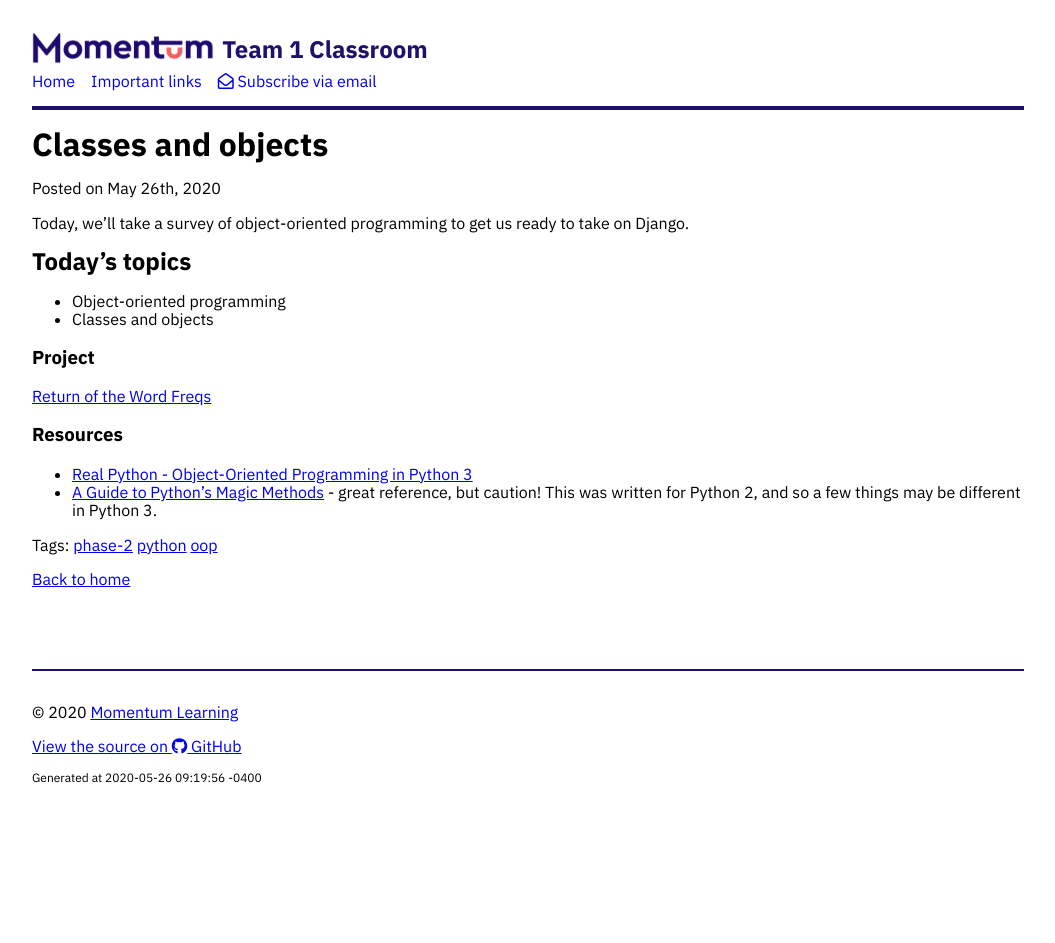
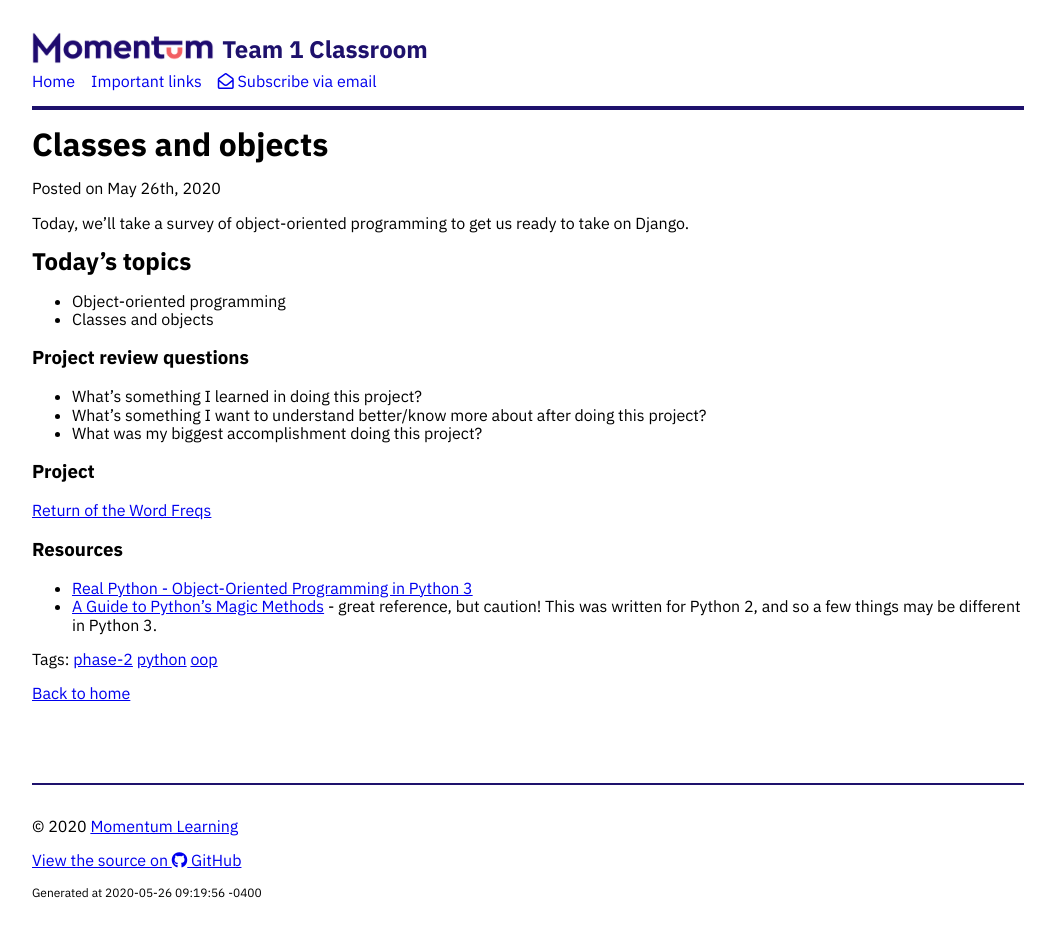
Before and after one commit to Momentum-Morehouse-2/Momentum-Morehouse-2.github.io, a Jekyll site: the page built from _posts/2020-05-26-classes-and-objects.md, in a window 1280 px wide. Shown: the whole page, without its empty margins (112-1167 px from the left). Built offline with Jekyll 4.4.1, drawn with Linux system fonts in a browser that asks for light colours; nearby versions of some CDN libraries; before the commit the page ends 900 px from its top, so only the background shows below that.

Commit message:
Update 2020-05-26

```diff
--- a/_posts/2020-05-26-classes-and-objects.md
+++ b/_posts/2020-05-26-classes-and-objects.md
@@ -11,6 +11,12 @@ Today, we'll take a survey of object-oriented programming to get us ready to tak
 - Object-oriented programming
 - Classes and objects
 
+### Project review questions
+
+- What's something I learned in doing this project?
+- What's something I want to understand better/know more about after doing this project?
+- What was my biggest accomplishment doing this project?
+
 ### Project
 
 [Return of the Word Freqs](https://classroom.github.com/a/cV4lGjn2)
```
